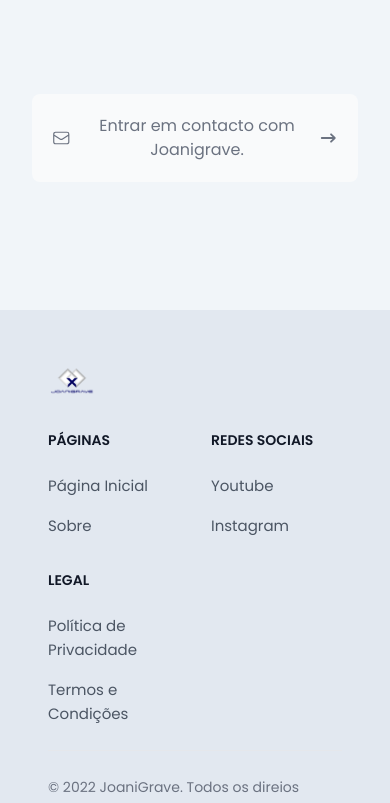
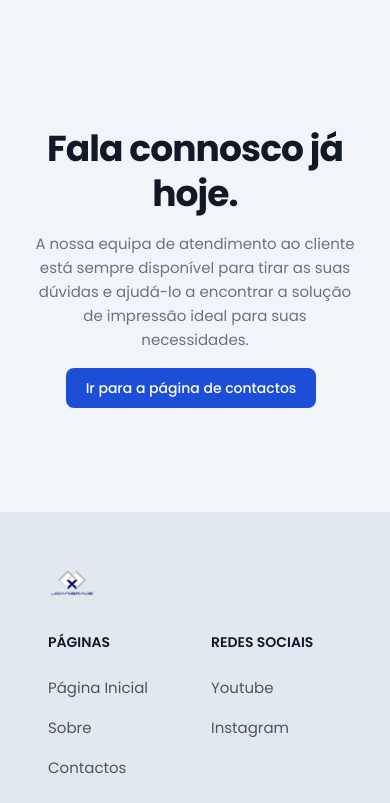
Before and after one commit to davdsm/Joanigrave, a Vue app in the folder app/: page / in a window 390 px wide. Shown: the part 4737-5540 px from the top of the page. Built offline with nearby package versions, Linux system fonts and the light colour scheme.

Commit message:
finish about page and start contacts page

```diff
--- /dev/null
+++ b/app/src/components/About/CtaView.vue
@@ -0,0 +1,23 @@
+<template>
+  <section class="container mx-auto px-8">
+    <div class="mx-auto pb-28">
+      <div class="mx-auto max-w-screen-sm text-center">
+        <h2
+          class="mb-4 text-4xl tracking-tight font-extrabold leading-tight text-gray-900 dark:text-white"
+        >
+          Fala connosco já hoje.
+        </h2>
+        <p class="mb-6 font-light text-gray-500 dark:text-gray-400 md:text-lg">
+          A nossa equipa de atendimento ao cliente está sempre disponível para
+          tirar as suas dúvidas e ajudá-lo a encontrar a solução de impressão
+          ideal para suas necessidades.
+        </p>
+        <router-link
+          to="/contacts"
+          class="text-white bg-primary-700 hover:bg-primary-800 focus:ring-4 focus:ring-primary-300 font-medium rounded-lg text-sm px-5 py-2.5 mr-2 mb-2 dark:bg-primary-600 dark:hover:bg-primary-700 focus:outline-none dark:focus:ring-primary-800"
+          >Ir para a página de contactos</router-link
+        >
+      </div>
+    </div>
+  </section>
+</template>
--- a/app/src/components/About/IntroView.vue
+++ b/app/src/components/About/IntroView.vue
@@ -108,7 +108,7 @@
             <img
               src="/logos/jn.png"
               alt="Jornal de Negócios Logo"
-              width="150px"
+              width="150"
               class="dark:grayscale-0 dark:invert"
             />
           </a>
@@ -120,7 +120,7 @@
             <img
               src="/logos/racius.svg"
               alt="Racius Logo"
-              width="150px"
+              width="150"
               class="dark:grayscale-0 dark:invert"
             />
           </a>
@@ -132,7 +132,7 @@
             <img
               src="/logos/portugalio.svg"
               alt="Racius Logo"
-              width="200px"
+              width="200"
               class="invert dark:invert-0 dark:grayscale-0"
             />
           </a>
--- a/app/src/components/About/LocationView.vue
+++ b/app/src/components/About/LocationView.vue
@@ -1,34 +1,28 @@
 <template>
   <section id="about" class="container mx-auto px-8">
     <div
-      class="gap-8 items-center px-4 mb-20 mx-auto xl:gap-16 md:grid md:grid-cols-2 sm:py-16 lg:px-6"
+      class="entry delay2 gap-8 items-center mb-20 mx-auto xl:gap-16 md:grid md:grid-cols-2 sm:py-16"
     >
-      <img
-        class="w-full dark:hidden"
-        src="https://flowbite.s3.amazonaws.com/blocks/marketing-ui/cta/cta-dashboard-mockup.svg"
-        alt="dashboard image"
-      />
-      <img
-        class="w-full hidden dark:block"
-        src="https://flowbite.s3.amazonaws.com/blocks/marketing-ui/cta/cta-dashboard-mockup-dark.svg"
-        alt="dashboard image"
-      />
+      <img class="w-full rounded" src="/joanigrave.jpg" alt="dashboard image" />
       <div class="mt-4 md:mt-0">
         <h2
           class="mb-4 text-4xl tracking-tight font-extrabold text-gray-900 dark:text-white"
         >
-          Let's create more tools and ideas that brings us together.
+          Joanigrave, V.N Famalicão, Portugal.
         </h2>
         <p class="mb-6 font-light text-gray-500 md:text-lg dark:text-gray-400">
-          Flowbite helps you connect with friends and communities of people who
-          share your interests. Connecting with your friends and family as well
-          as discovering new ones is easy with features like Groups.
+          Desde a sua fundação, temos trabalhado com dedicação e
+          profissionalismo para oferecer serviços de impressão de alta qualidade
+          a nossos clientes. Somos especialistas em serigrafia numa grande
+          variedade de materiais, incluindo tecido, papel, madeira e vidro,
+          trabalhamos com clientes de todos os tamanhos, desde pequenas empresas
+          até grandes corporações.
         </p>
-        <a
-          href="#"
+        <router-link
+          to="/contacts"
           class="inline-flex items-center text-white bg-primary-700 hover:bg-primary-800 focus:ring-4 focus:ring-primary-300 font-medium rounded-lg text-sm px-5 py-2.5 text-center dark:focus:ring-primary-900"
         >
-          Get started
+          Contactos
           <svg
             class="ml-2 -mr-1 w-5 h-5"
             fill="currentColor"
@@ -41,7 +35,7 @@
               clip-rule="evenodd"
             ></path>
           </svg>
-        </a>
+        </router-link>
       </div>
     </div>
   </section>
--- a/app/src/components/FooterView.vue
+++ b/app/src/components/FooterView.vue
@@ -20,10 +20,19 @@
             </h2>
             <ul class="text-gray-600 dark:text-gray-400">
               <li class="mb-4">
-                <router-link to="/" class="hover:underline">Página Inicial</router-link>
+                <router-link to="/" class="hover:underline"
+                  >Página Inicial</router-link
+                >
+              </li>
+              <li class="mb-4">
+                <router-link to="/about" class="hover:underline"
+                  >Sobre</router-link
+                >
               </li>
               <li>
-                <router-link to="/about" class="hover:underline">Sobre</router-link>
+                <router-link to="/contacts" class="hover:underline"
+                  >Contactos</router-link
+                >
               </li>
             </ul>
           </div>
@@ -80,7 +89,13 @@
         <span class="text-sm text-gray-500 sm:text-center dark:text-gray-400"
           >© 2022
           <router-link to="/" class="hover:underline">JoaniGrave</router-link>.
-          Todos os direios reservados. Desenvolvido por <a class="font-bold hover:underline" target="_blank" href="https://davdsm.pt">davdsm</a>.
+          Todos os direios reservados. Desenvolvido por
+          <a
+            class="font-bold hover:underline"
+            target="_blank"
+            href="https://davdsm.pt"
+            >davdsm</a
+          >.
         </span>
         <div class="flex mt-4 space-x-6 sm:justify-center sm:mt-0">
           <a
--- a/app/src/components/HeaderView.vue
+++ b/app/src/components/HeaderView.vue
@@ -197,10 +197,10 @@ export default {
               >
             </li>
             <li>
-              <a
-                href="/contact"
+              <router-link
+                to="/contacts"
                 class="block py-2 pl-3 pr-4 text-gray-700 rounded hover:bg-gray-100 md:hover:bg-transparent md:hover:text-blue-700 md:p-0 dark:text-gray-400 md:dark:hover:text-blue-500 dark:hover:bg-gray-700 dark:hover:text-blue-500 md:dark:hover:bg-transparent dark:border-gray-700"
-                >Contactos</a
+                >Contactos</router-link
               >
             </li>
           </ul>
--- a/app/src/components/Home/GalleryView.vue
+++ b/app/src/components/Home/GalleryView.vue
@@ -1,7 +1,7 @@
 <template>
   <div class="container mx-auto my-32 px-8">
     <section class="text-gray-600 body-font">
-      <div class="px-5 py-24 mx-auto flex flex-wrap">
+      <div class="px-5 pt-24 mx-auto flex flex-wrap">
         <div class="flex w-full mb-20 flex-wrap">
           <h1
             class="sm:text-3xl text-2xl font-medium title-font dark:text-white lg:w-1/3 lg:mb-0 mb-4"
@@ -66,41 +66,5 @@
         </div>
       </div>
     </section>
-    <section class="text-center">
-      <a
-        href="mailto:geral@joanigrave.com"
-        class="inline-flex justify-center items-center p-5 text-base font-medium text-gray-500 bg-gray-50 rounded-lg hover:text-gray-900 hover:bg-gray-100 dark:text-gray-400 dark:bg-gray-800 dark:hover:bg-gray-700 dark:hover:text-white"
-      >
-        <svg
-          xmlns="http://www.w3.org/2000/svg"
-          fill="none"
-          viewBox="0 0 24 24"
-          stroke-width="1.5"
-          stroke="currentColor"
-          class="w-6 h-6"
-        >
-          <path
-            stroke-linecap="round"
-            stroke-linejoin="round"
-            d="M21.75 6.75v10.5a2.25 2.25 0 01-2.25 2.25h-15a2.25 2.25 0 01-2.25-2.25V6.75m19.5 0A2.25 2.25 0 0019.5 4.5h-15a2.25 2.25 0 00-2.25 2.25m19.5 0v.243a2.25 2.25 0 01-1.07 1.916l-7.5 4.615a2.25 2.25 0 01-2.36 0L3.32 8.91a2.25 2.25 0 01-1.07-1.916V6.75"
-          />
-        </svg>
-
-        <span class="ml-4 w-full">Entrar em contacto com Joanigrave.</span>
-        <svg
-          aria-hidden="true"
-          class="ml-3 w-6 h-6"
-          fill="currentColor"
-          viewBox="0 0 20 20"
-          xmlns="http://www.w3.org/2000/svg"
-        >
-          <path
-            fill-rule="evenodd"
-            d="M12.293 5.293a1 1 0 011.414 0l4 4a1 1 0 010 1.414l-4 4a1 1 0 01-1.414-1.414L14.586 11H3a1 1 0 110-2h11.586l-2.293-2.293a1 1 0 010-1.414z"
-            clip-rule="evenodd"
-          ></path>
-        </svg>
-      </a>
-    </section>
   </div>
 </template>
--- a/app/src/router/index.ts
+++ b/app/src/router/index.ts
@@ -1,22 +1,25 @@
 import { createRouter, createWebHistory } from "vue-router";
 import HomePage from "../views/HomePage.vue";
-import AboutViewVue from "@/views/AboutView.vue";
+import AboutViewVue from "@/views/AboutPage.vue";
+import ContactsPage from "@/views/ContactsPage.vue"
 
 const router = createRouter({
   history: createWebHistory(import.meta.env.BASE_URL),
   routes: [
     {
       path: "/",
-      name: "home",
+      name: "Home",
       component: HomePage,
     },
     {
       path: "/about",
-      name: "Sobre",
+      name: "About",
       component: AboutViewVue,
-      // route level code-splitting
-      // this generates a separate chunk (About.[hash].js) for this route
-      // which is lazy-loaded when the route is visited.
+    },
+    {
+      path: "/contacts",
+      name: "Contacts",
+      component: ContactsPage,
     },
   ],
   scrollBehavior (to, from, savedPosition) {
--- /dev/null
+++ b/app/src/views/AboutPage.vue
@@ -0,0 +1,14 @@
+<script setup lang="ts">
+import IntroView from "@/components/About/IntroView.vue";
+import LocationView from "@/components/About/LocationView.vue";
+import ClientsViewVue from "@/components/About/ClientsView.vue";
+import CatalogViewVue from "@/components/Home/CatalogView.vue";
+import CtaView from "@/components/About/CtaView.vue";
+</script>
+<template>
+  <IntroView />
+  <LocationView />
+  <ClientsViewVue />
+  <CatalogViewVue />
+  <CtaView />
+</template>
--- a/app/src/views/AboutView.vue
+++ /dev/null
@@ -1,8 +0,0 @@
-<script setup lang="ts">
-import IntroView from "../components/About/IntroView.vue";
-import LocationView from "../components/About/LocationView.vue";
-</script>
-<template>
-  <IntroView />
-  <LocationView />
-</template>
--- /dev/null
+++ b/app/src/views/ContactsPage.vue
@@ -0,0 +1,23 @@
+<template>
+  <section class="container px-8 mx-auto py-72">
+    <div class="entry w-2/4 text-center mx-auto">
+      <h1
+        class="mb-4 text-3xl font-extrabold text-gray-900 dark:text-white md:text-5xl lg:text-6xl"
+      >
+        <span
+          class="font-extrabold text-transparent bg-clip-text bg-gradient-to-r to-emerald-600 from-sky-400"
+          >Envia</span
+        >
+        mensagem hoje.
+      </h1>
+      <p
+        class="text-lg font-normal text-gray-500 lg:text-xl dark:text-gray-400"
+      >
+        Responderemos o mais breve possível e estamos ansiosos para ajudá-lo a
+        alcançar os seus objetivos. Não perca mais tempo e entre em contato
+        conosco agora mesmo!
+      </p>
+
+    </div>
+  </section>
+</template>
--- a/app/src/views/HomePage.vue
+++ b/app/src/views/HomePage.vue
@@ -1,9 +1,10 @@
 <script setup lang="ts">
-import BannerView from "../components/Home/BannerView.vue";
-import AboutView from "../components/Home/AboutView.vue";
-import SlideView from "../components/Home/SlideView.vue";
-import CatalogView from "../components/Home/CatalogView.vue";
+import BannerView from "@/components/Home/BannerView.vue";
+import AboutView from "@/components/Home/AboutView.vue";
+import SlideView from "@/components/Home/SlideView.vue";
+import CatalogView from "@/components/Home/CatalogView.vue";
 import GalleryViewVue from "@/components/Home/GalleryView.vue";
+import CtaViewVue from "@/components/About/CtaView.vue";
 </script>
 <template>
   <BannerView />
@@ -11,4 +12,5 @@ import GalleryViewVue from "@/components/Home/GalleryView.vue";
   <SlideView />
   <CatalogView />
   <GalleryViewVue />
+  <CtaViewVue />
 </template>
```
Also changed, not shown: app/src/components/About/ClientsView.vue (added, +28 -0 lines), app/public/joanigrave.jpg (added).
